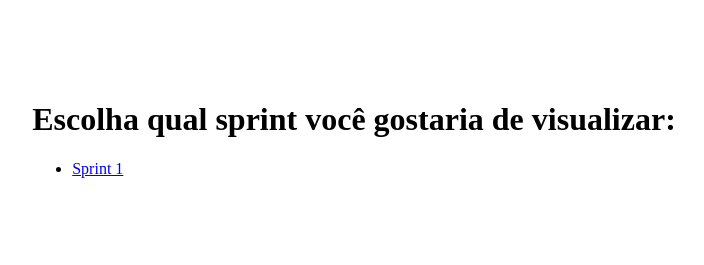
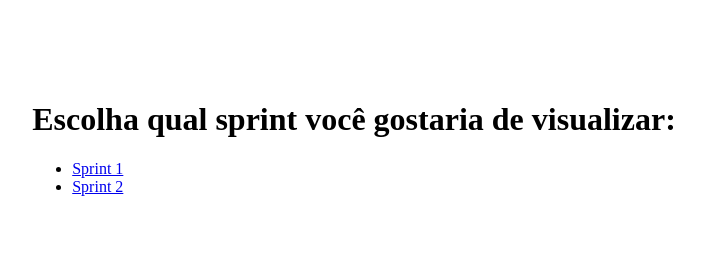
Before and after one commit to GabrielPradoC/helpperOrigins, a plain HTML site: page index.html in a window 1280 px wide. Shown: the whole page, without its empty margins (286-990 px from the left). Drawn offline with Linux system fonts and the light colour scheme.

Commit message:
Update index.html

```diff
--- a/index.html
+++ b/index.html
@@ -12,6 +12,7 @@
         <h1>Escolha qual sprint você gostaria de visualizar: </h1>
         <ul>
             <li><a href="./sprint-1/index.html">Sprint 1</a></li>
+            <li><a href="./sprint-2/index.html">Sprint 2</a></li>
         </ul>
     </div>
 </body>
```
